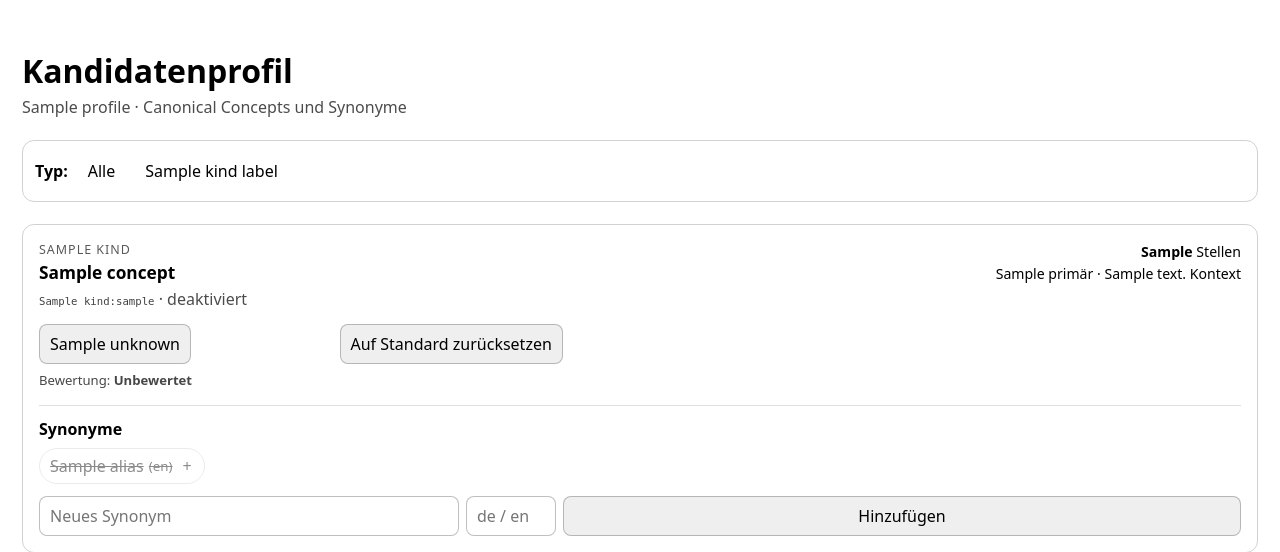
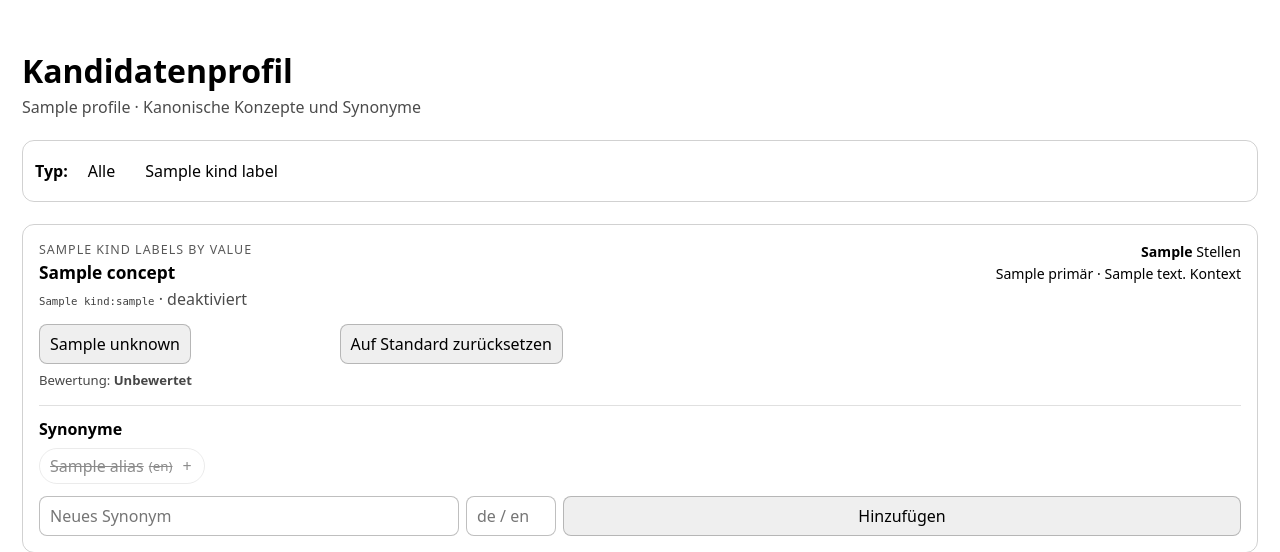
Before and after one commit to kotaru34/WohnWerk, a Python web app: template app/templates/admin_concepts.html in a window 1280 px wide. Shown: the top 552 px of the page. Run offline with Jinja, Linux system fonts and the light colour scheme; the template is opened without the code that fills it: most values are stand-ins (such as "Sample title", 1, 10 or a date in 2020).

Commit message:
Keep concept admin interface German-only

```diff
--- a/app/templates/admin_concepts.html
+++ b/app/templates/admin_concepts.html
@@ -46,7 +46,7 @@
 <body>
 <main>
   <h1>Kandidatenprofil</h1>
-  <div class="subtle">{{ profile.label_de }} · Canonical Concepts und Synonyme</div>
+  <div class="subtle">{{ profile.label_de }} · Kanonische Konzepte und Synonyme</div>
 
   <nav class="toolbar" aria-label="Konzeptfilter">
     <strong>Typ:</strong>
@@ -58,7 +58,7 @@
 
   {% if normalization_notice %}
     <div class="notice">
-      Ein Alias wurde geändert. Die persistierte Konzept-Evidenz bleibt absichtlich unverändert, bis die Job-Normalisierung erneut ausgeführt wird.
+      Ein Synonym wurde geändert. Die persistierte Konzept-Evidenz bleibt absichtlich unverändert, bis die Job-Normalisierung erneut ausgeführt wird.
     </div>
   {% endif %}
 
@@ -67,7 +67,7 @@
     <section class="concept" id="concept-{{ row.concept.id }}">
       <div class="concept-head">
         <div>
-          <div class="kind">{{ kind_labels[row.concept.kind] if row.concept.kind in kind_labels else row.concept.kind }}</div>
+          <div class="kind">{{ kind_labels_by_value[row.concept.kind] }}</div>
           <h2>{{ row.concept.label_de }}</h2>
           <code>{{ row.concept.kind }}:{{ row.concept.slug }}</code>
           {% if not row.concept.enabled %}<span class="subtle"> · deaktiviert</span>{% endif %}
```
